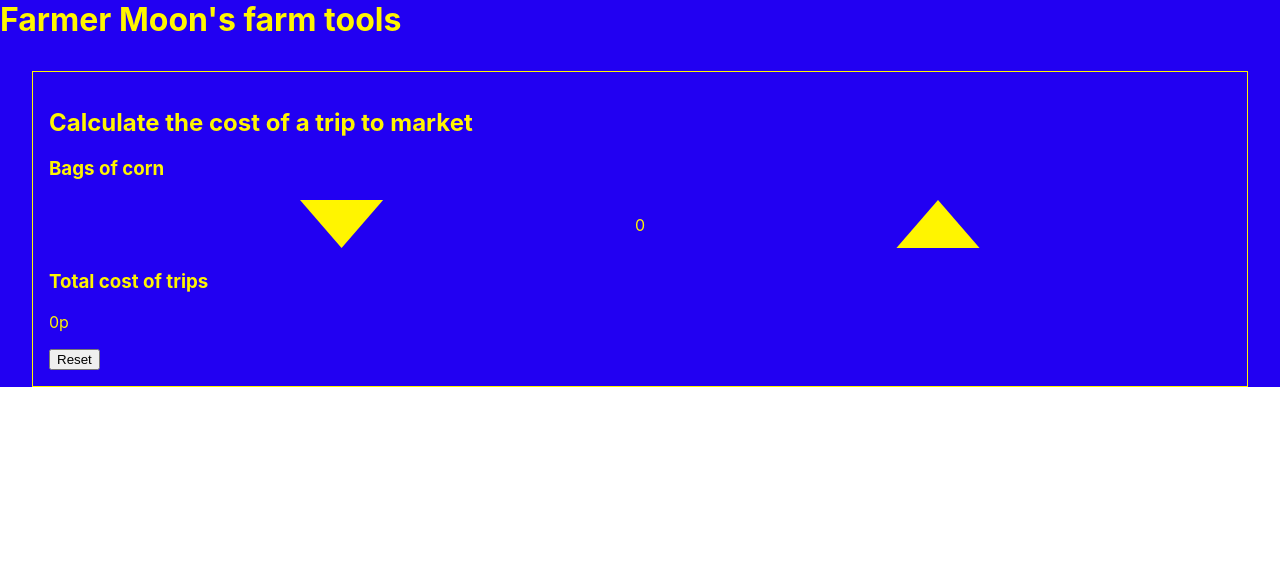
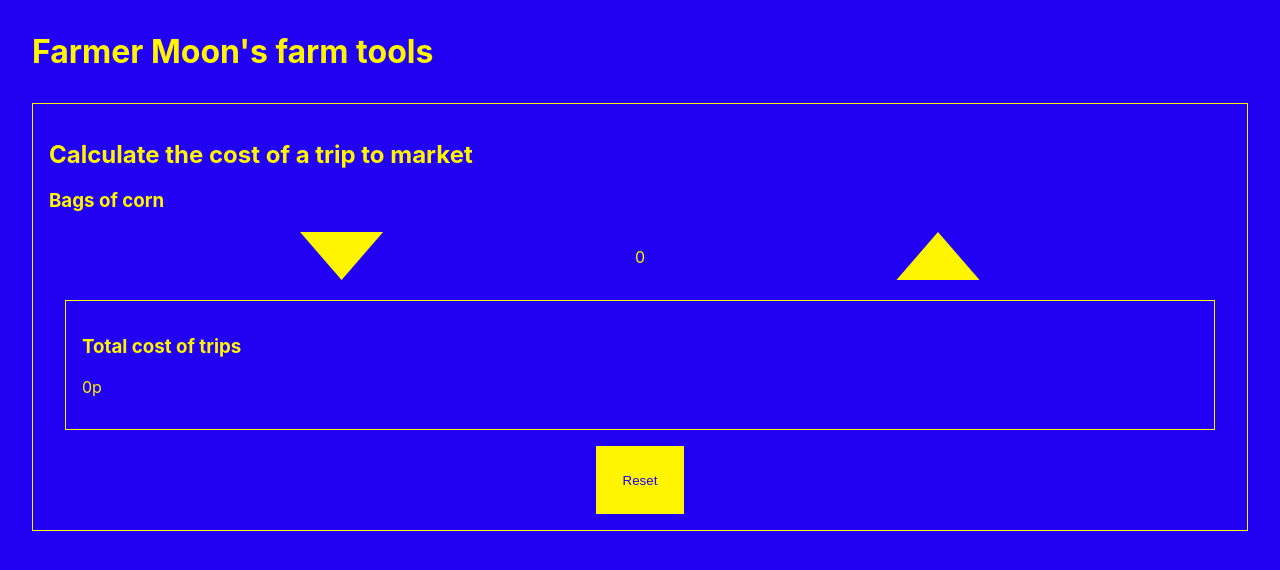
Before and after one commit to matthew-a-carr/farmer-moon, a React (Create React App) app: page / in a window 1280 px wide. Shown: the top 570 px of the page. Built offline with nearby package versions, Linux system fonts and the light colour scheme.

Commit message:
Styling the corn tool.

```diff
--- a/src/App.css
+++ b/src/App.css
@@ -1,9 +1,5 @@
-.App {
-  background-color: #2200F2;
-}
-
 h1 {
-  margin: 0;
+  margin: 1em;
   color: #FFF500;
 }
 
@@ -15,6 +11,7 @@ div#root {
 body,
 html {
   color: #FFF500;
+  background-color: #2200F2;
   margin: 0;
   padding: 0;
 }
--- a/src/components/CornTool/index.js
+++ b/src/components/CornTool/index.js
@@ -19,10 +19,17 @@ const CornTool = () => {
             <ToolHeader title="Calculate the cost of a trip to market"/>
             <h3>Bags of corn</h3>
             <QuantitySelector quantity={numberOfBags} onQuantityChange={onChangeCornQuantity} />
-            <h3>Total cost of trips</h3>
-            <p>{costOfTrip}p</p>
 
-            <button onClick={() => { onChangeCornQuantity(0)}}>Reset</button>
+            <div className="cornTools__totalCost">
+                <h3>Total cost of trips</h3>
+                <p>{costOfTrip}p</p>
+            </div>
+
+
+            <div className="cornTool__resetContainer">
+                <button className="cornTool__reset" onClick={() => { onChangeCornQuantity(0)}}>Reset</button>
+            </div>
+
         </div>
     );
 }
--- a/src/components/CornTool/styles.css
+++ b/src/components/CornTool/styles.css
@@ -3,3 +3,22 @@
     margin: 2em;
     padding: 1em;
 }
+
+.cornTools__totalCost {
+    border: 1px solid #FFF500;
+    margin: 1em;
+    padding: 1em;
+}
+
+.cornTool__resetContainer {
+    width: 100%;
+    text-align: center;
+}
+
+.cornTool__reset {
+    background-color: #FFF500;
+    border: none;
+    color: #2200F2;
+    padding: 2em;
+    text-align: center;
+}
```
